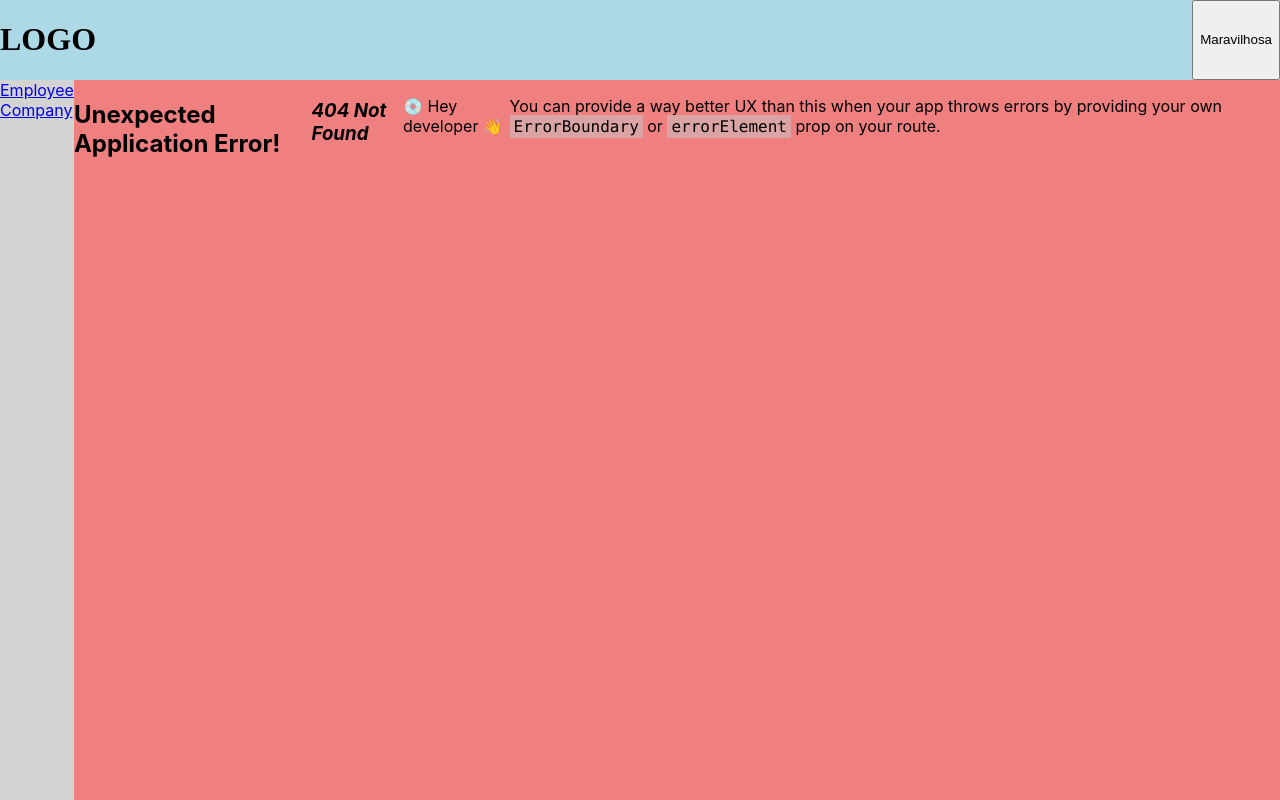
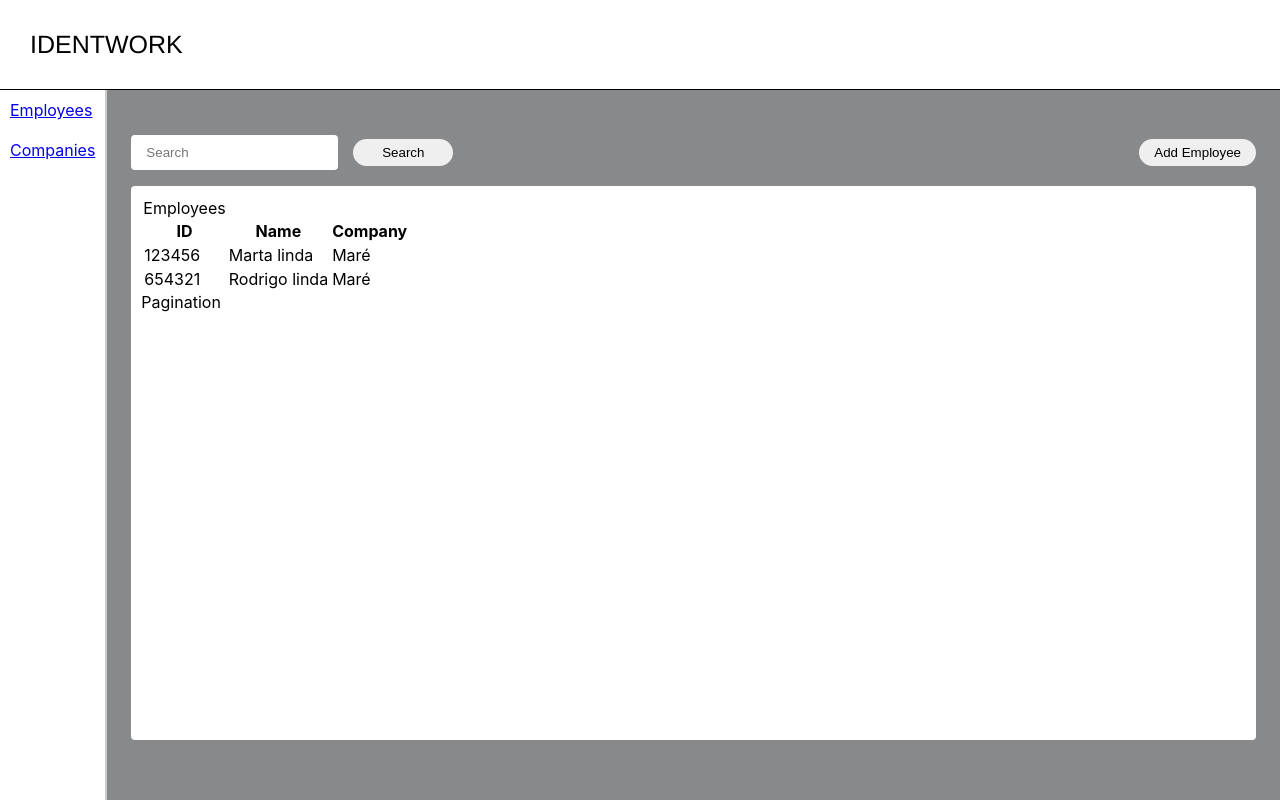
Before and after one commit to rodrigofmeneses/identwork-frontend, a React (Create React App) app: page /employees in a window 1280 px wide. Before the commit this address had no page. Built offline with nearby package versions, Linux system fonts and the light colour scheme.

Commit message:
feat: :sparkles: CSS improvement

```diff
--- a/src/components/Header/Header.module.scss
+++ b/src/components/Header/Header.module.scss
@@ -2,9 +2,13 @@
   display: flex;
   flex-direction: row;
   justify-content: space-between;
-  background-color: lightblue;
+  // background-color: lightblue;
+  align-items: baseline;
+  padding: 30px;
+  border-bottom: 1px solid black;
 
-  h1 {
-    font-family: 'Times New Roman';
+  header {
+    font-family: 'Helvetica';
+    font-size: 25px;
   }
 }
--- a/src/components/Header/index.tsx
+++ b/src/components/Header/index.tsx
@@ -3,8 +3,7 @@ import style from './Header.module.scss'
 export const Header = () => {
   return (
     <div className={style.navbarContainer}>
-      <h1>LOGO</h1>
-      <button>Maravilhosa</button>
+      <header>IDENTWORK</header>
     </div>
   )
 }
--- a/src/components/Sidebar/Sidebar.module.scss
+++ b/src/components/Sidebar/Sidebar.module.scss
@@ -1,5 +1,10 @@
 .sidebarContainer {
   display: flex;
   flex-direction: column;
-  background-color: lightgray;
+  border-right: 2px solid #ccc;
+
+  a {
+    font-size: 100%;
+    padding: 10px;
+  }
 }
--- a/src/components/Sidebar/index.tsx
+++ b/src/components/Sidebar/index.tsx
@@ -7,8 +7,8 @@ interface Props {
 export const Sidebar = (props: Props) => {
   return (
     <div className={style.sidebarContainer}>
-      <a href="/employee">Employee</a>
-      <a href="/">Company</a>
+      <a href="/employees">Employees</a>
+      <a href="/">Companies</a>
     </div>
   )
 }
--- a/src/components/Table/Table.module.scss
+++ b/src/components/Table/Table.module.scss
@@ -1,12 +1,4 @@
 .mainContainer {
   display: flex;
   flex-direction: column;
-  background-color: bisque;
-
-  .headerContainer {
-    display: flex;
-    flex-direction: row;
-    justify-content: space-between;
-    background-color: greenyellow;
-  }
 }
--- a/src/components/Table/index.tsx
+++ b/src/components/Table/index.tsx
@@ -20,8 +20,8 @@ export const Table = (props: Props) => {
   return (
     <div className={style.mainContainer}>
       <div>
-        <header>{props.title}</header>
         <table>
+          <thead>{props.title}</thead>
           <tr>
             <th>ID</th>
             <th>Name</th>
--- a/src/pages/App.tsx
+++ b/src/pages/App.tsx
@@ -6,11 +6,15 @@ import style from './styles/App.module.scss'
 
 function App() {
   return (
-    <main className={style.mainPageContainer}>
+    <main className={style.mainPage}>
       <Header />
-      <div className={style.routerContainer}>
-        <Sidebar />
-        <RouterProvider router={router} />
+      <div className={style.content}>
+        <div className={style.sidebar}>
+          <Sidebar />
+        </div>
+        <div className={style.router}>
+          <RouterProvider router={router} />
+        </div>
       </div>
     </main>
   )
--- a/src/pages/Employees.tsx
+++ b/src/pages/Employees.tsx
@@ -1,14 +1,19 @@
 import { Table } from '../components/Table'
+import style from './styles/Employees.module.scss'
 
 export const Employees = () => {
   return (
-    <div>
-      <div>
-        <input type="text" placeholder="Search" required />
-        <button>Search</button>
-        <button>Add Employee</button>
+    <div className={style.employeesContainer}>
+      <div className={style.topContainer}>
+        <div>
+          <input type="text" placeholder="Search" required />
+          <button>Search</button>
+        </div>
+        <div>
+          <button>Add Employee</button>
+        </div>
       </div>
-      <div>
+      <div className={style.tableContainer}>
         <Table title="Employees"></Table>
       </div>
     </div>
--- a/src/pages/styles/App.module.scss
+++ b/src/pages/styles/App.module.scss
@@ -1,14 +1,29 @@
-.mainPageContainer {
+.mainPage {
   display: flex;
   flex-direction: column;
+  // background-color: black;
+  height: 100vh;
   width: 100vw;
-  height: 100vh;
 
-  .routerContainer {
+  .content {
     display: flex;
     flex-direction: row;
     height: 100%;
     width: 100%;
-    background-color: lightcoral;
+    // background-color: green;
+
+    .sidebar {
+      display: flex;
+      // height: 100%;
+      // background-color: aqua;
+    }
+
+    .router {
+      display: flex;
+      flex-direction: row;
+      width: 100%;
+      // height: 100%;
+      background-color: aquamarine;
+    }
   }
 }
--- /dev/null
+++ b/src/pages/styles/Employees.module.scss
@@ -0,0 +1,41 @@
+.employeesContainer {
+  display: flex;
+  flex-direction: column;
+  height: 100%;
+  width: 100%;
+  background-color: #88898b;
+
+  .topContainer {
+    display: flex;
+    flex-direction: row;
+    justify-content: space-between;
+    align-items: baseline;
+    margin: 45px 24px 8px;
+
+    input {
+      padding: 10px 15px;
+      border-radius: 4px;
+      border: 0px;
+    }
+
+    button {
+      padding: 6px 15px;
+      min-width: 100px;
+      border: 0px;
+      border-radius: 50px;
+      margin-inline-start: 15px;
+    }
+  }
+
+  .tableContainer {
+    display: flex;
+    // width: 100%;
+    height: 100%;
+    flex-direction: row;
+    padding: 10px;
+    margin: 8px 24px 60px;
+
+    border-radius: 4px;
+    background-color: white;
+  }
+}
--- a/src/routes.tsx
+++ b/src/routes.tsx
@@ -7,7 +7,7 @@ export const router = createBrowserRouter([
     element: <div>Home Page</div>,
   },
   {
-    path: '/employee',
+    path: '/employees',
     element: <Employees />,
   },
 ])
```
